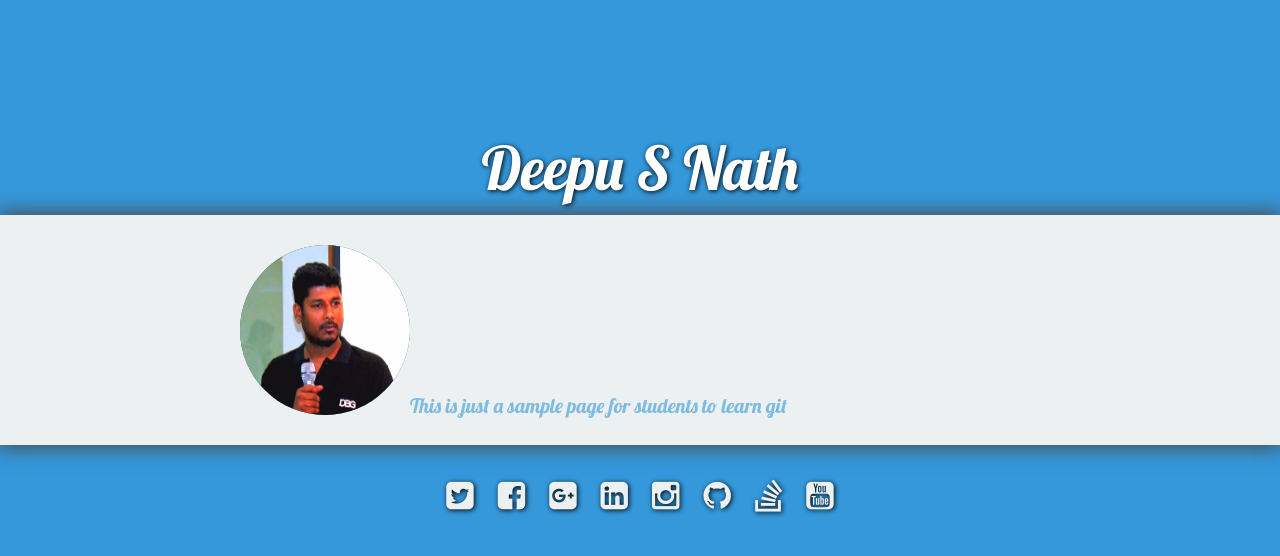
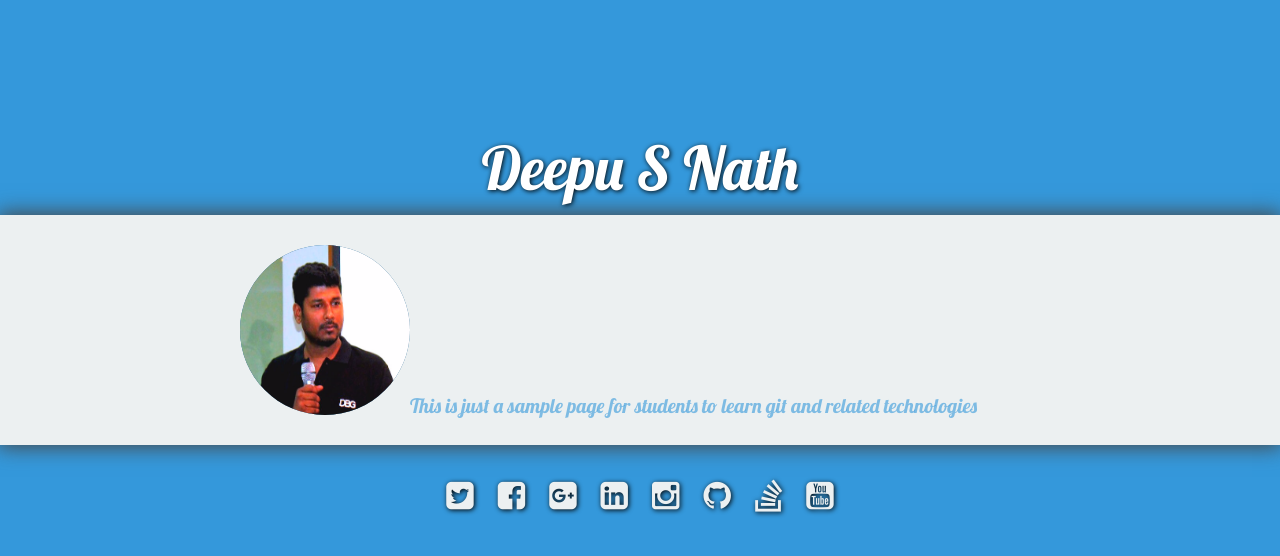
Before and after one commit to deepusnath/deepusnath.github.io, a Jekyll site: the page built from index.html, in a window 1280 px wide. Shown: the top 556 px of the page. Built offline with Jekyll 4.4.1, drawn with Linux system fonts in a browser that asks for light colours; nearby versions of some CDN libraries.

Commit message:
Added other technologies in ym file

```diff
--- a/_config.yml
+++ b/_config.yml
@@ -1,7 +1,7 @@
 # Site
 title:          Deepu S Nath
-bio:            'Just a sample page for students to learn'
-description:    "This is just a sample page for students to learn git"
+bio:            'Nothing Special'
+description:    "This is just a sample page for students to learn git and related technologies"
 picture:        'assets/img/profile.png'
 locale:         en_US
 url:            https://deepusnath.github.io
```
